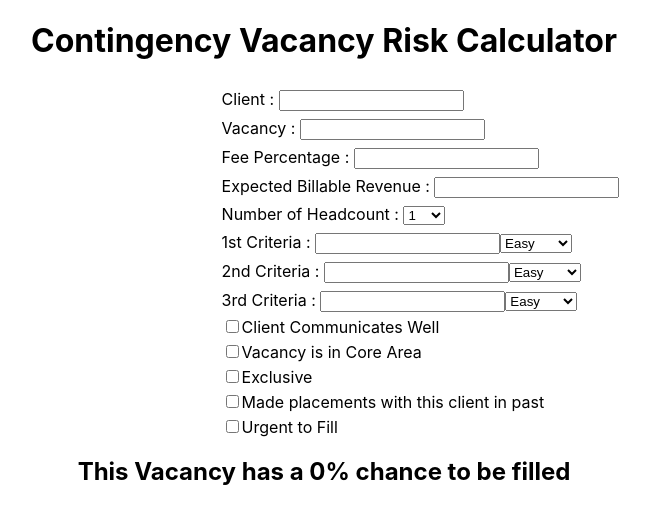
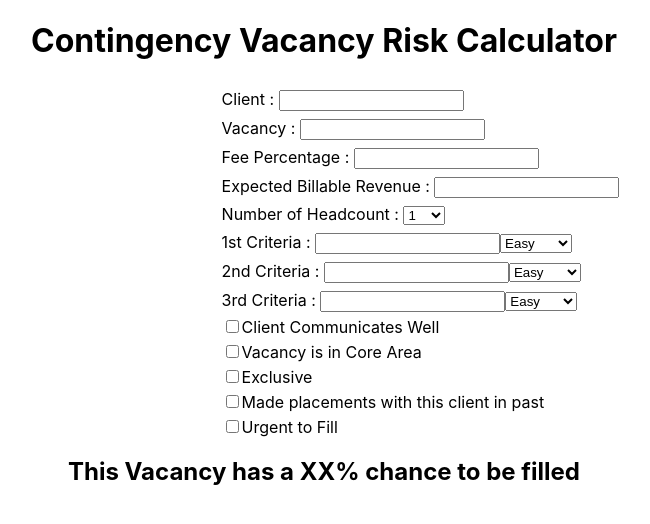
Before and after one commit to jpblicer/VacancyRiskCalculator, a React (Create React App) app: page / in a window 1280 px wide. Shown: the top 524 px of the page, without its empty margins (316-966 px from the left). Built offline with nearby package versions, Linux system fonts and the light colour scheme.

Commit message:
create totalFee calculation and display it based on feePercentage and expectedBill useState

```diff
--- a/src/App.js
+++ b/src/App.js
@@ -4,7 +4,9 @@ import RiskCalculator from './components/RiskCalculator';
 //variables and state need to live in this app and go to components to be modified and displayed
 
 function App() {
- let risk = 80;
+
+/*
+  let risk = 80;
  let totalFee = 30;
  if (totalFee < 2000001){
   risk = 0
@@ -13,6 +15,7 @@ function App() {
 }else if(totalFee >= 3000001){
   risk = 10
 }
+*/
 
   return (
     <div className="App">
@@ -20,7 +23,7 @@ function App() {
       <form>
         <RiskCalculator />
       </form>
-      <h2>This Vacancy has a {risk}% chance to be filled</h2>
+      <h2>This Vacancy has a XX% chance to be filled</h2>
     </div>
   );
 }
--- a/src/components/RiskCalculator.js
+++ b/src/components/RiskCalculator.js
@@ -1,5 +1,5 @@
 import React from "react";
-import { useState } from "react";
+import { useState, useEffect } from "react";
 
 
 
@@ -7,7 +7,7 @@ import { useState } from "react";
 function RiskCalculator(){
     const [feePercentage, setFeePercentage] = useState('');
     const [expectedBill, setExpectedBill] = useState('')
-
+    const totalFee = (expectedBill * (feePercentage/100))
 
 return(
     <>
@@ -37,6 +37,7 @@ return(
             >
             </input>
         </div>
+        { totalFee !== 0 ? <p>Your expected Placement value is ￥{totalFee}</p> : null }
         <div className="headcount">
             <label htmlFor="headcount">Number of Headcount : </label>
             <select className="headcount" id="headcount-select">
```
